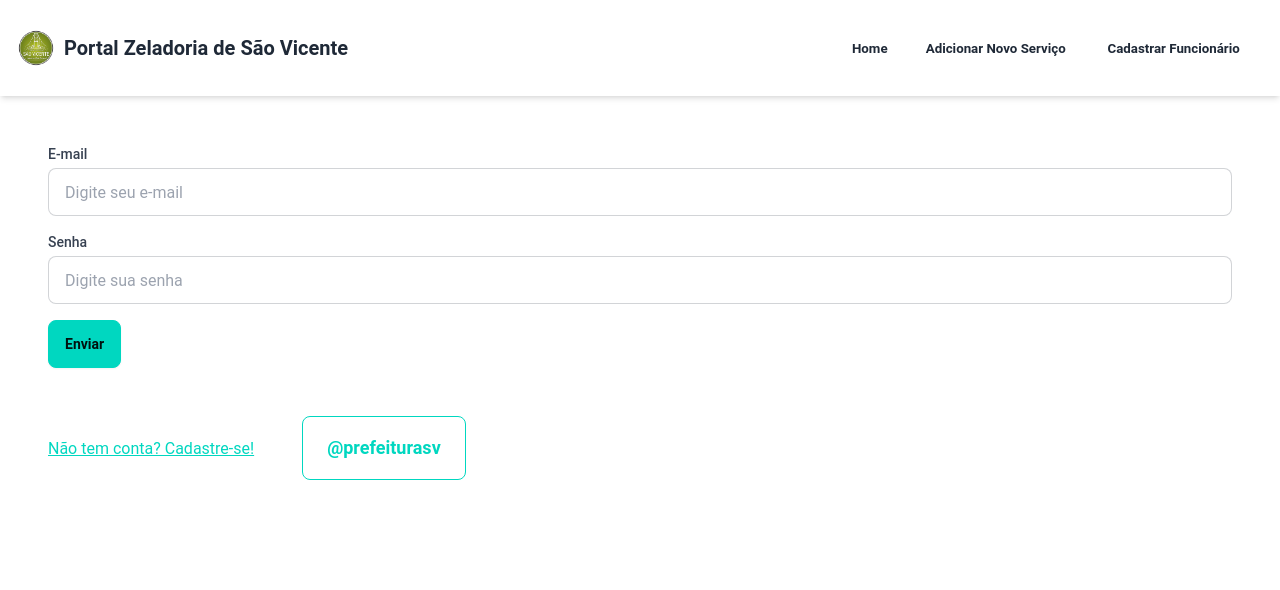
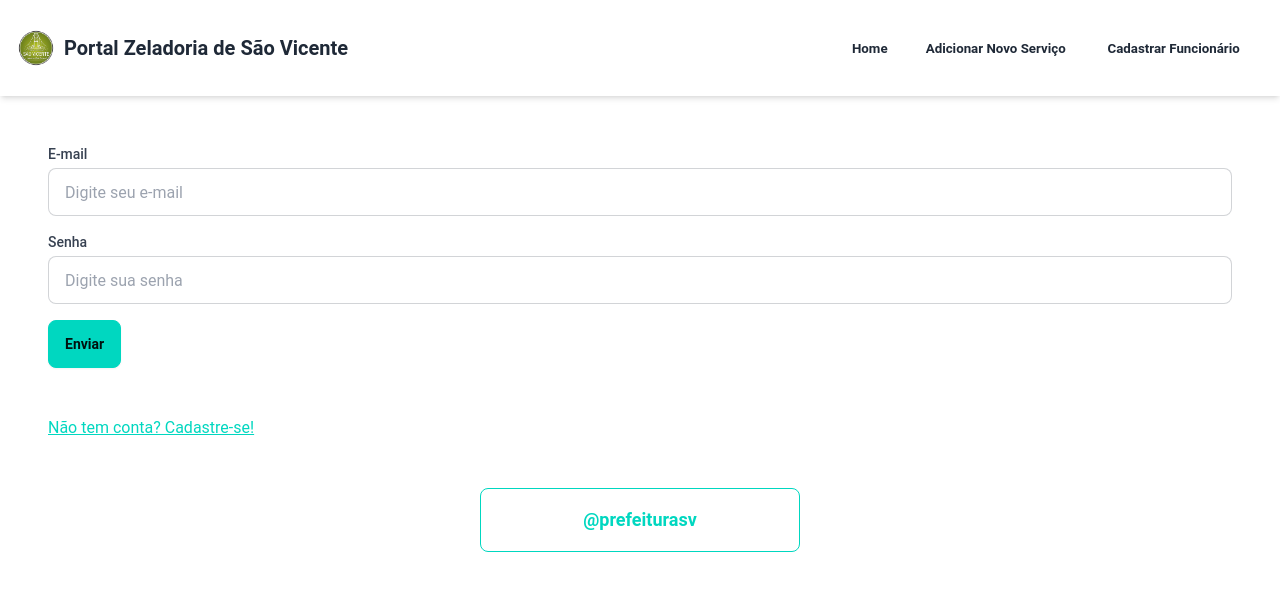
Before and after one commit to camilabr74/HTML_PI_2, a React (Vite) app: page /HTML_PI_2/login in a window 1280 px wide. Shown: the top 590 px of the page. Built offline with nearby package versions, Linux system fonts and the light colour scheme.

Commit message:
update: altera as propriedades do botao outline

```diff
--- a/src/components/ButtonOutline/ButtonOutline.jsx
+++ b/src/components/ButtonOutline/ButtonOutline.jsx
@@ -1,14 +1,27 @@
 // src/components/Button/Button.jsx
 import React from 'react';
-//import './Button.css'; // Importando o CSS do botão
+import { Link } from 'react-router-dom';
 
-function Button({ children, onClick }) {
+function ButtonOutline({ children, onClick, to, className }) {
   return (
-    <button className="btn btn-outline btn-accent sm:btn-sm md:btn-md lg:btn-lg">
-    {children}
-    </button>
-
+    <div className="flex items-center justify-center">
+      {to ? (
+        <Link
+          to={to}
+          className={`btn btn-outline btn-accent sm:btn-sm md:btn-md lg:btn-lg ${className}`}
+        >
+          {children}
+        </Link>
+      ) : (
+        <button
+          onClick={onClick}
+          className={`btn btn-outline btn-accent sm:btn-sm md:btn-md lg:btn-lg ${className}`}
+        >
+          {children}
+        </button>
+      )}
+    </div>
   );
 }
 
-export default Button;
+export default ButtonOutline;
```
